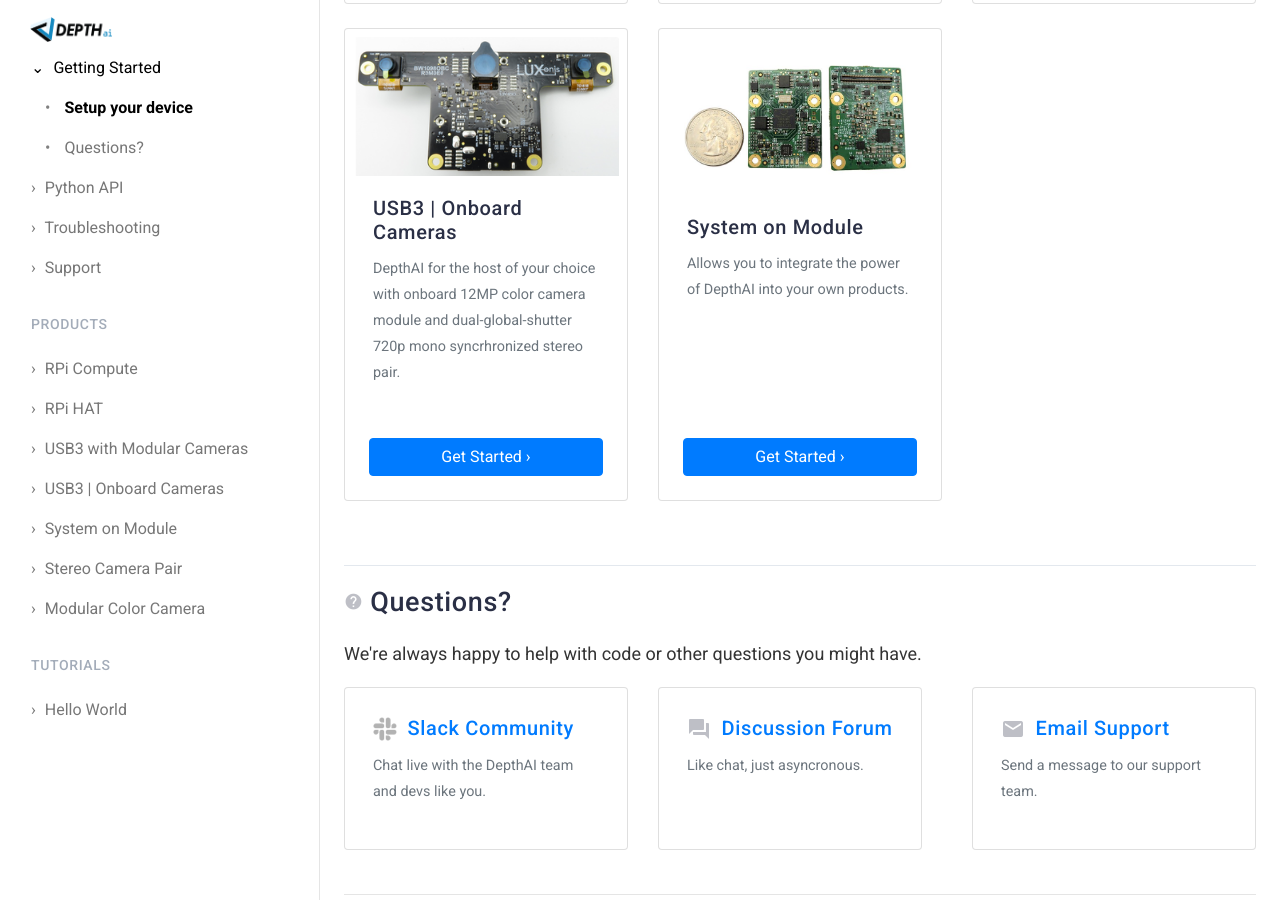
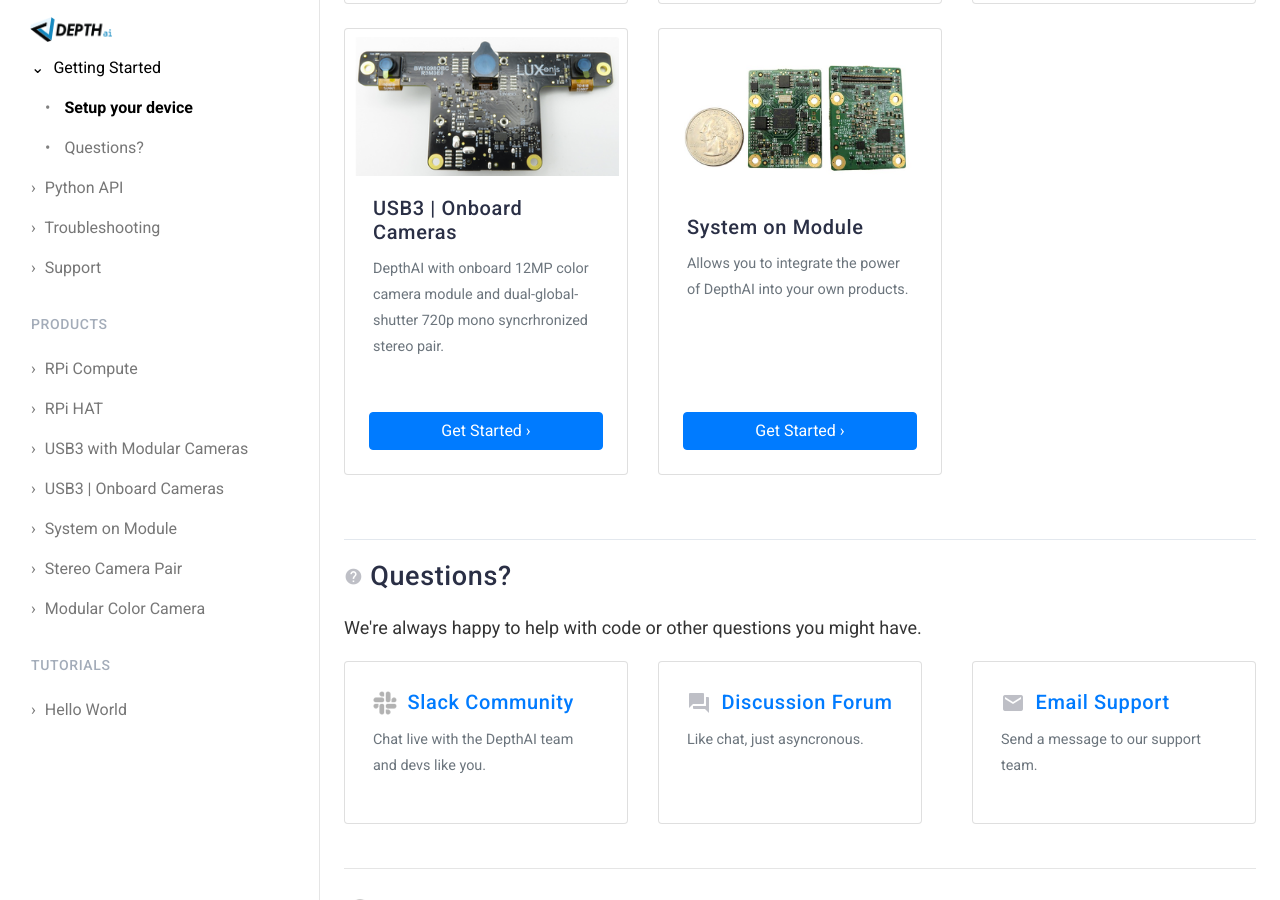
Before and after one commit to luxonis/depthai-docs-website, a Jekyll site: the page built from index.html, in a window 1280 px wide and 900 px high, scrolled down 926 px. Built offline with Jekyll 4.4.1, drawn with Linux system fonts in a browser that asks for light colours; nearby versions of some CDN libraries.

Commit message:
Simplified description.

```diff
--- a/_products/bw1098obc.md
+++ b/_products/bw1098obc.md
@@ -3,7 +3,7 @@
 title: DepthAI USB3 with integrated cameras
 toc_title: USB3 | Onboard Cameras
 screenshot: /images/products/depthai-edition-usb3-cameras.png
-description: DepthAI for the host of your choice with onboard 12MP color camera module and dual-global-shutter 720p mono syncrhronized stereo pair.
+description: DepthAI with onboard 12MP color camera module and dual-global-shutter 720p mono syncrhronized stereo pair.
 order: 2
 show_on_home: true
 ---
```
